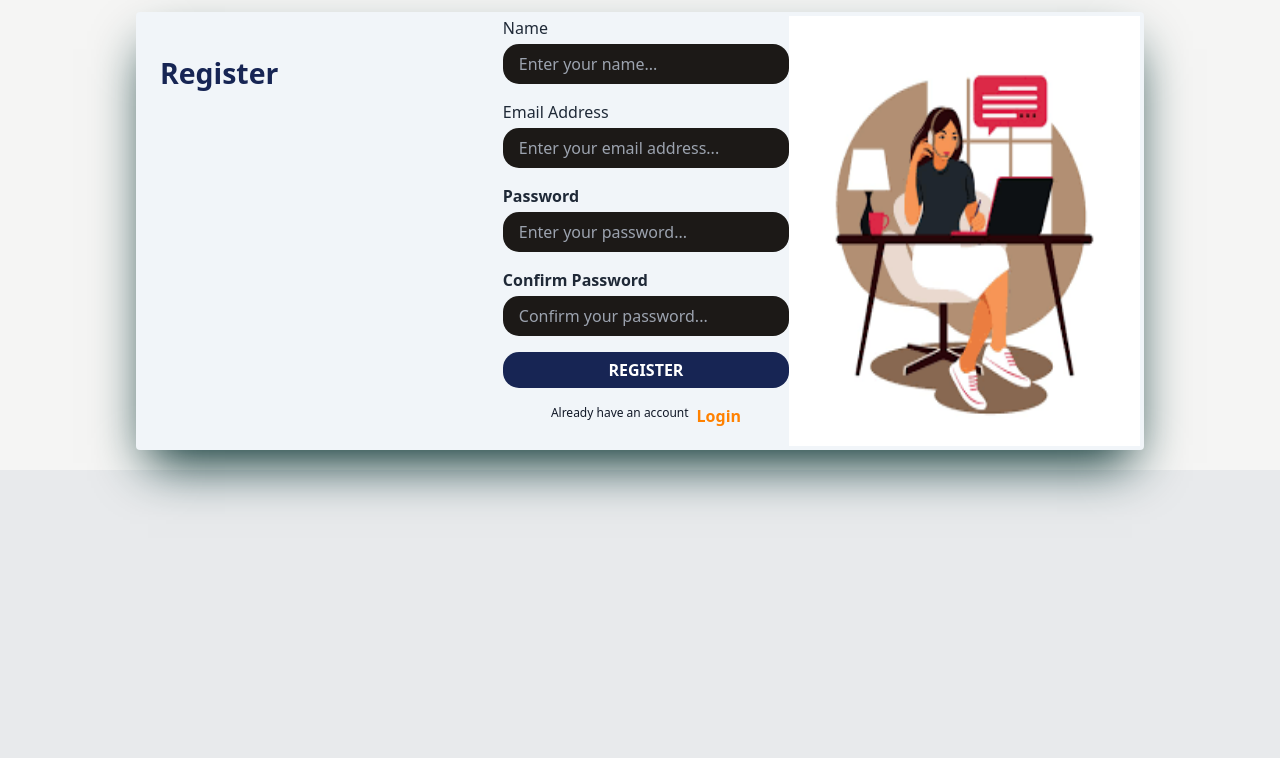
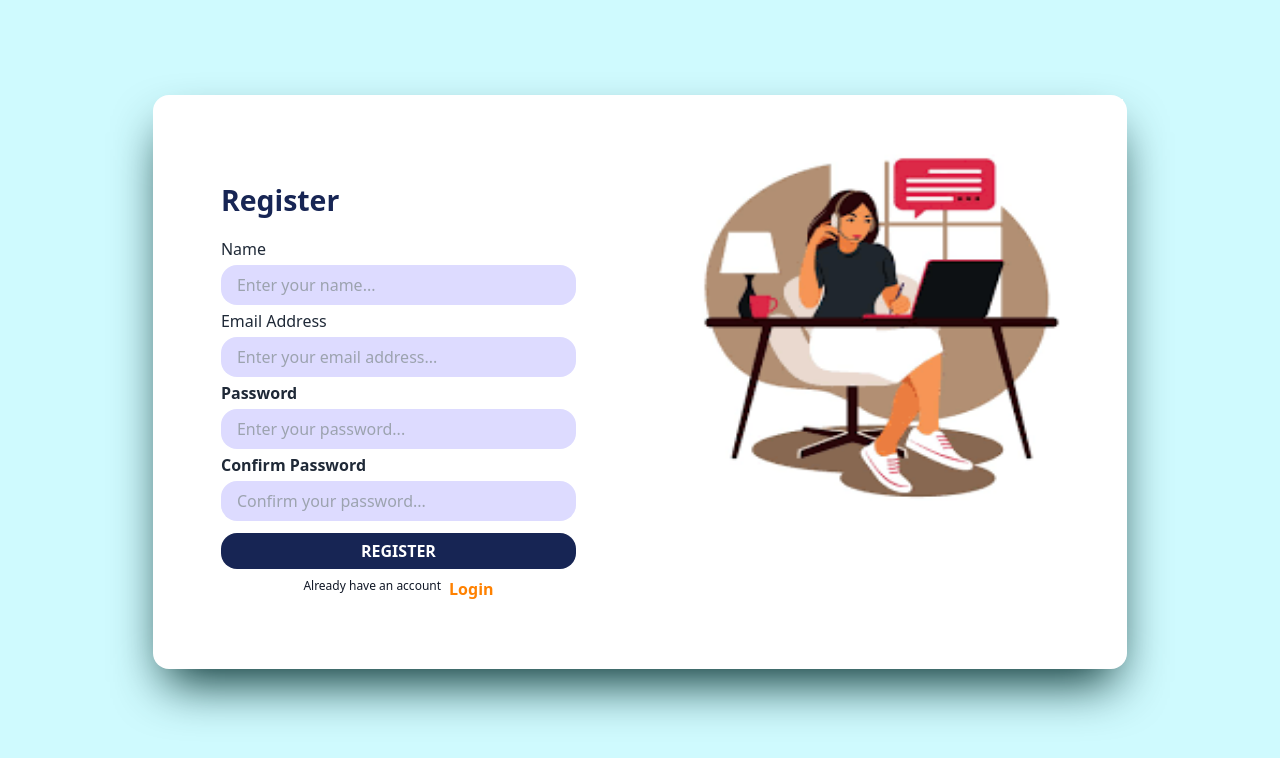
Before and after one commit to asmitashrestha/Rent-Management-System, a React (Vite) app in the folder frontend/: page /register in a window 1280 px wide. Shown: the top 758 px of the page. Built offline with nearby package versions, Linux system fonts and the light colour scheme.

Commit message:
Add logout fix login and register css

```diff
--- a/frontend/src/api-client.tsx
+++ b/frontend/src/api-client.tsx
@@ -285,3 +285,16 @@ export const addBillDetails = async (
     throw error;
   }
 };
+
+export const fetchBillDetails = async () => {};
+
+export const logout = async () => {
+  const response = await fetch(`http://localhost:8000/users/logout`, {
+    method: "GET",
+    credentials: "include",
+  });
+  if (!response.ok) {
+    throw new Error("Something went wrong while fetching floor");
+  }
+  return response.json();
+};
--- a/frontend/src/components/Header/SideNavbar.tsx
+++ b/frontend/src/components/Header/SideNavbar.tsx
@@ -1,11 +1,18 @@
-import React, { useState } from "react";
+import { useState } from "react";
 import { Link } from "react-router-dom";
-import Logo from '../../assets/rentlogo.png'
+import Logo from "../../assets/rentlogo.png";
+import * as apiClient from "../../api-client";
+
 const SideNavbar = () => {
   const [isOpen, setIsOpen] = useState(false);
 
   const toggleMenu = () => {
     setIsOpen(!isOpen);
+  };
+
+  const logout = async () => {
+    const response = await apiClient.logout();
+    console.log(response);
   };
 
   return (
@@ -27,9 +34,9 @@ const SideNavbar = () => {
             />
           </svg>
         </button>
-        <div className={`${isOpen ? 'block' : 'hidden'} lg:block`}>
+        <div className={`${isOpen ? "block" : "hidden"} lg:block`}>
           <div className="relative top-2">
-            <img src={Logo} alt="Logo" className="p-3 rounded-full h-24 w-24"/>
+            <img src={Logo} alt="Logo" className="p-3 rounded-full h-24 w-24" />
           </div>
           <nav className="mt-7 font-serif font-semibold md:text-lg">
             <ul>
@@ -69,6 +76,15 @@ const SideNavbar = () => {
                   Add Payment
                 </Link>
               </li>
+              <li>
+                <Link
+                  to="/"
+                  className="block py-2 px-4 hover:bg-stone-900 transition duration-300 mb-1"
+                  onClick={logout}
+                >
+                  logout
+                </Link>
+              </li>
             </ul>
           </nav>
         </div>
--- a/frontend/src/pages/MyFloor.tsx
+++ b/frontend/src/pages/MyFloor.tsx
@@ -45,7 +45,7 @@ const MyFloor = () => {
 
   return (
     <>
-    <SideNavbar/>
+      <SideNavbar />
 
       <div className="flex justify-center items-center text-center mt-16">
         <div className="md:py-5 md:px-7 p-4 rounded shadow-xl shadow-gray-600 bg-stone-950">
--- a/frontend/src/pages/Register.tsx
+++ b/frontend/src/pages/Register.tsx
@@ -3,7 +3,7 @@ import Signlogo from "../assets/sign.png";
 import { useMutation, useQueryClient } from "react-query";
 import { useForm } from "react-hook-form";
 import * as apiClient from "../api-client";
-import {  toast } from "react-toastify";
+import { toast } from "react-toastify";
 import "react-toastify/dist/ReactToastify.css";
 
 export type RegisterFormData = {
@@ -26,7 +26,7 @@ const Register = () => {
   const mutation = useMutation(apiClient.register, {
     onSuccess: async () => {
       await queryClient.invalidateQueries("validateToken");
-      navigate('/')
+      navigate("/");
       toast.success("Registration successful", {
         position: "top-right",
         autoClose: 500,
@@ -48,123 +48,112 @@ const Register = () => {
   });
 
   return (
-    <div className="">
-      <div className="px-10 bg-stone-100">
-        <div className="md:pt-3 md:pb-5 md:px-24">
-          <div className="flex flex-col md:flex-row p-1 bg-slate-100  shadow-teal-950 shadow-2xl rounded">
-            <div className="md:w-1/2 p-8 md:p-5">
+    <div>
+      <div className="px-10 py-10 bg-cyan-100 h-screen flex items-center justify-center">
+        <div className="md:pt-1 md:pb-10 md:px-24">
+          <div className="flex flex-col md:flex-row p-1 bg-white  shadow-teal-950 shadow-2xl rounded-2xl">
+            <div className="md:w-1/2 p-8 md:p-16">
               <h1 className="font-bold text-2xl text-blue-950 py-4">
                 Register
               </h1>
-            </div>
-            <form action="" method="post" onSubmit={onSubmit}>
-              <div>
-                <div className="mb-4">
+              <form method="post" onSubmit={onSubmit}>
+                <div className="mb-1">
                   <label className="font-medium text-md text-gray-800">
                     Name
                   </label>
                   <input
                     className="w-full border-none outline-none
-              bg-stone-900 rounded-2xl px-4 py-2 mt-1 text-white"
+                bg-secondary rounded-2xl px-4 py-2 mt-1 text-black"
                     type="text"
                     placeholder="Enter your name..."
-                    {
-                      ...register("userName",{
-                        required:"This field is required",
-                      })
-                    }
+                    {...register("userName", {
+                      required: "This field is required",
+                    })}
                   />
                 </div>
-                {
-                  errors.userName && (
-                    <span className="text-red-600">{errors.userName.message}</span>
-
-                  )
-                }
-                <div className="mb-4">
+                {errors.userName && (
+                  <span className="text-red-600">
+                    {errors.userName.message}
+                  </span>
+                )}
+                <div className="mb-1">
                   <label className="font-medium text-md text-gray-800">
                     Email Address
                   </label>
                   <input
                     className="w-full border-none outline-none
-              bg-stone-900 rounded-2xl px-4 py-2 mt-1 text-white"
+                bg-secondary rounded-2xl px-4 py-2 mt-1 text-black"
                     type="email"
                     placeholder="Enter your email address..."
-                    {
-                      ...register("email", {
-                        required:'This field is required',
-                      })
-                    }
+                    {...register("email", {
+                      required: "This field is required",
+                    })}
                   />
                 </div>
-                {
-                  errors.email && (
+                {errors.email && (
                   <span className="text-red-600">{errors.email.message}</span>
-
-                  )
-                }
-                <div className="mb-4">
+                )}
+                <div className="mb-1">
                   <label className="font-semibold text-md text-gray-800">
                     Password
                   </label>
                   <input
                     className="w-full mt-1 border-none outline-none
-              bg-stone-900 rounded-2xl border-gray-300 text-white px-4 py-2"
+                bg-secondary rounded-2xl border-gray-300 text-black px-4 py-2"
                     type="password"
                     placeholder="Enter your password..."
-                    {
-                      ...register("password", {
+                    {...register("password", {
                       required: "This field is required",
-                        minLength:{
-                          value:8,
-                          message:"Password must be 8 characters",
-                        }
-                      })
-                    }
+                      minLength: {
+                        value: 8,
+                        message: "Password must be 8 characters",
+                      },
+                    })}
                   />
                 </div>
-                {
-                  errors.password && (
+                {errors.password && (
                   <span className="text-red-600">
                     {errors.password.message}
                   </span>
-                  )
-                }
-                <div className="mb-4">
+                )}
+                <div className="mb-3">
                   <label className="font-semibold text-md text-gray-800">
                     Confirm Password
                   </label>
                   <input
                     className="w-full mt-1 border-none outline-none
-              bg-stone-900 rounded-2xl border-gray-300 text-white px-4 py-2"
+                bg-secondary rounded-2xl border-gray-300 text-black px-4 py-2"
                     type="password"
                     placeholder="Confirm your password..."
                     {...register("confirmPassword", {
-                      validate:(val) => {
-                        if( !val ){
+                      validate: (val) => {
+                        if (!val) {
                           return "This field is required";
-                        }else if( watch("password")!== val) {
-                          return "Your password do not match"
+                        } else if (watch("password") !== val) {
+                          return "Your password do not match";
                         }
-                      }
+                      },
                     })}
                     required
                   />
                 </div>
-                {
-                  errors.confirmPassword && (
-                    <span className="text-red-600">{errors.confirmPassword.message}</span>
-                  )
-                }
+                {errors.confirmPassword && (
+                  <span className="text-red-600">
+                    {errors.confirmPassword.message}
+                  </span>
+                )}
                 <div
                   className="bg-blue-950 flex justify-center text-center
-           hover:bg-blue-700 rounded-2xl"
+              over:bg-blue-700 rounded-2xl"
                 >
-                  <button type="submit" className="px-4 py-1.5 text-white hover:text-cyan-100 font-semibold">
+                  <button
+                    type="submit"
+                    className="px-4 py-1.5 text-white hover:text-cyan-100 font-semibold"
+                  >
                     REGISTER
                   </button>
                 </div>
-                <div className="mt-4 flex justify-center text-center">
+                <div className="mt-2 flex justify-center text-center">
                   <p className="text-sm font-medium mr-2 text-gray-900">
                     Already have an account{" "}
                   </p>
@@ -175,8 +164,8 @@ const Register = () => {
                     Login
                   </Link>
                 </div>
+              </form>
             </div>
-            </form>
 
             <div className="md:w-1/2">
               <img src={Signlogo} alt="img" className="w-full h-[430px]" />
```
Also changed, not shown: frontend/src/App.tsx (+3 -6 lines), frontend/src/components/Header/Navbar.tsx (+22 -20 lines), frontend/src/pages/Login.tsx (+23 -19 lines), 2 other files (tests, documents, lock files or other folders). Lines whose indentation alone changed are shown as unchanged.
